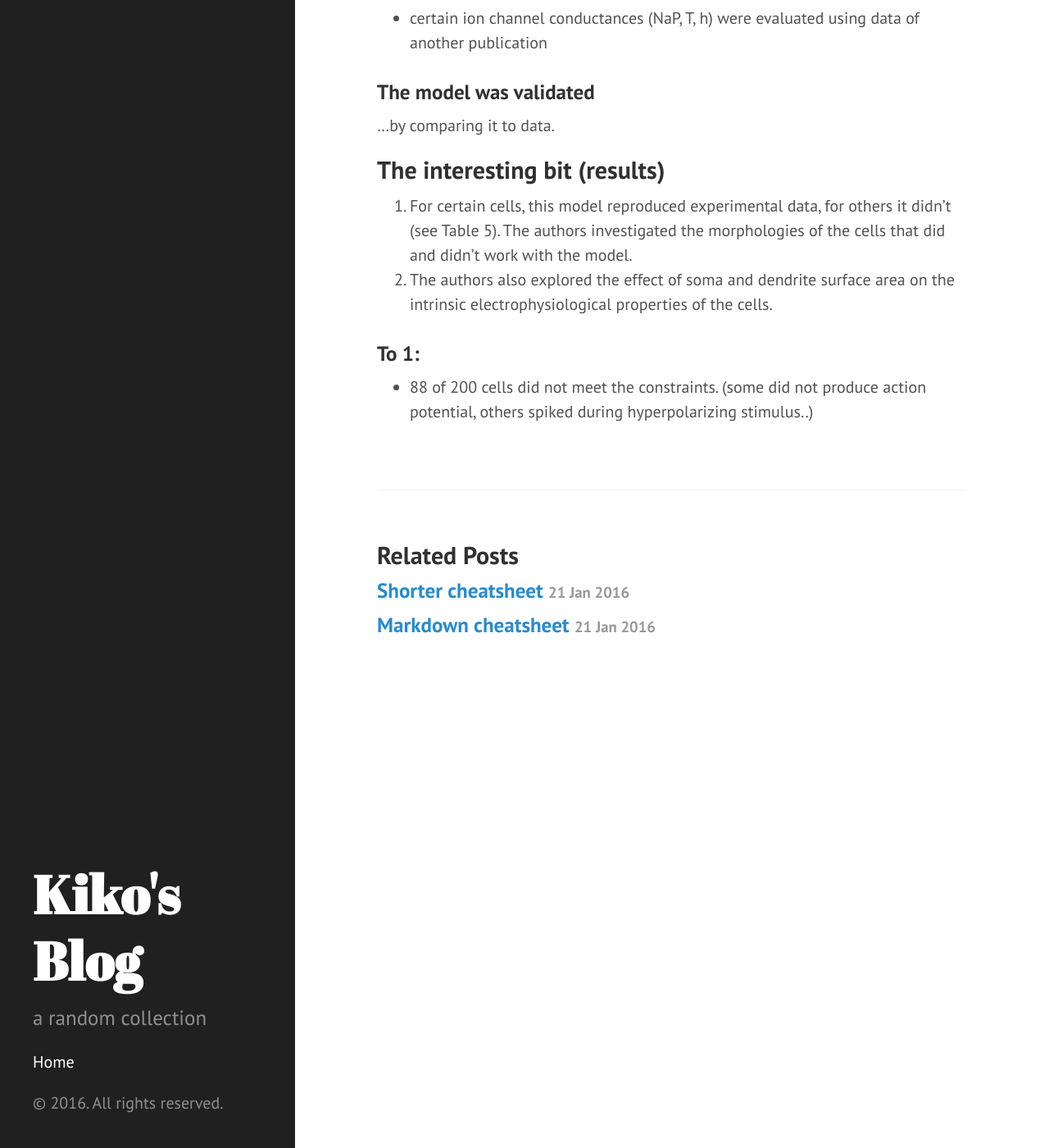
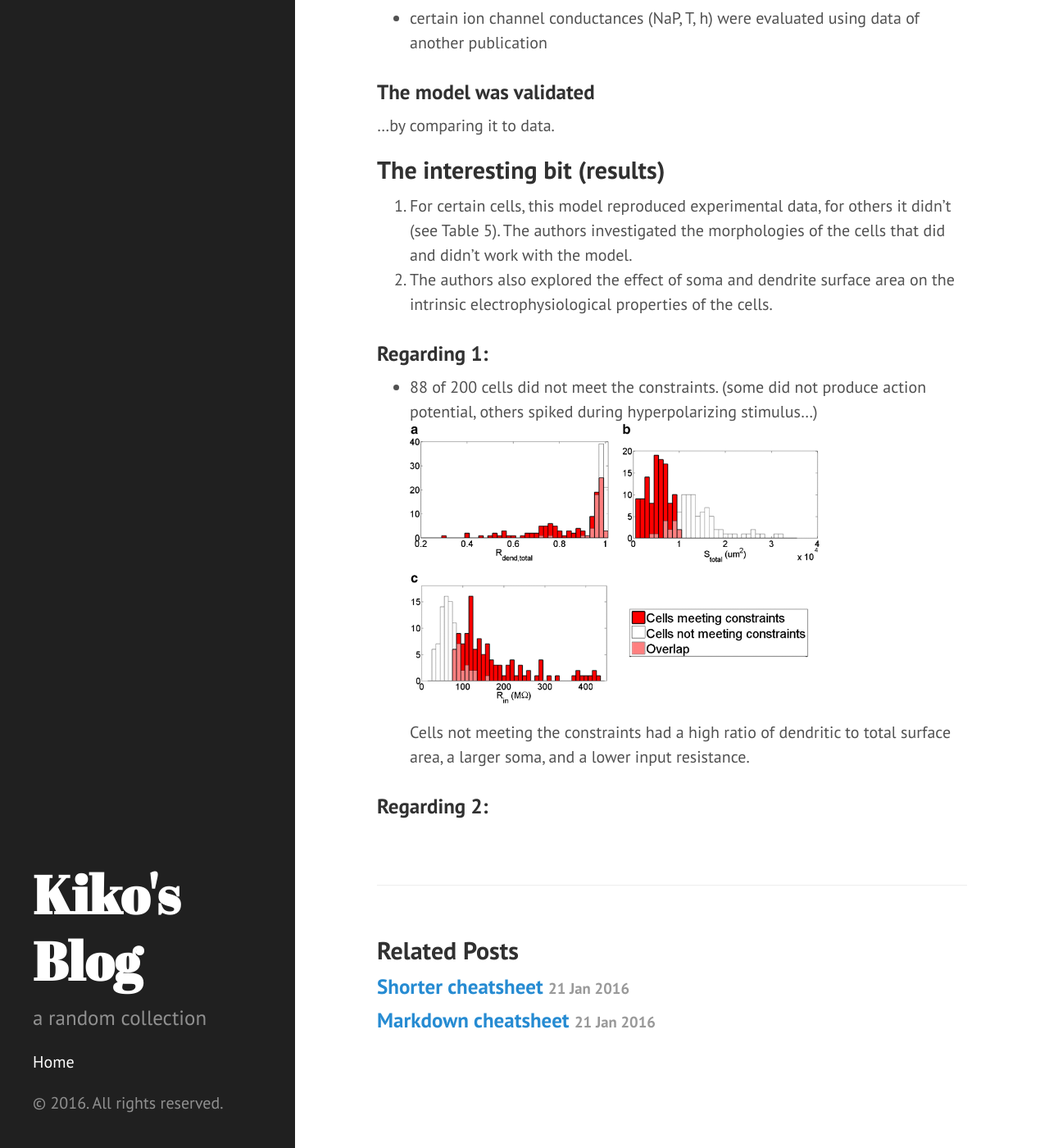
Before and after one commit to KikoBlog/KikoBlog.github.io, a Jekyll site: the page built from _posts/2016-01-21-journal-club-jan-2016.markdown, in a window 1280 px wide and 1400 px high, scrolled down 2847 px. Shown: the whole window at 82% size. Built offline with Jekyll 4.4.1, drawn with Linux system fonts in a browser that asks for light colours.

Commit message:
Post update: journal club jan 2016

```diff
--- a/_posts/2016-01-21-journal-club-jan-2016.markdown
+++ b/_posts/2016-01-21-journal-club-jan-2016.markdown
@@ -71,5 +71,9 @@ Different ion channel concentrations are given in Table 4.
 1. For certain cells, this model reproduced experimental data, for others it didn't (see Table 5). The authors investigated the morphologies of the cells that did and didn't work with the model.
 1. The authors also explored the effect of soma and dendrite surface area on the intrinsic electrophysiological properties of the cells.
 
-### To 1:
-* 88 of 200 cells did not meet the constraints. (some did not produce action potential, others spiked during hyperpolarizing stimulus..)
+### Regarding 1:
+* 88 of 200 cells did not meet the constraints. (some did not produce action potential, others spiked during hyperpolarizing stimulus...)
+<img style="width: 500px" src="https://raw.githubusercontent.com/KikoBlog/KikoBlog.github.io/master/images/jc_2016_01/histogram.gif"/>
+Cells not meeting the constraints had a high ratio of dendritic to total surface area, a larger soma, and a lower input resistance.
+
+### Regarding 2:
```
